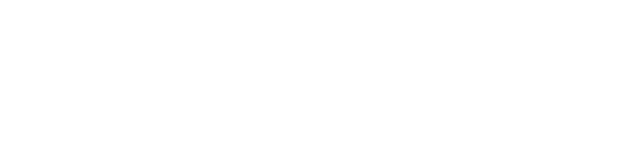
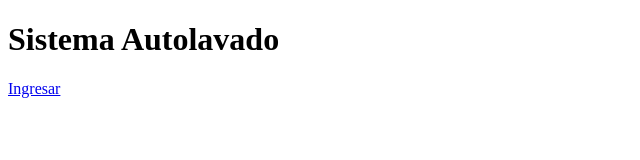
Before and after one commit to MyriamValderrabano/Proyecto2, a plain HTML site: page index.html in a window 1280 px wide. Shown: the whole page, without its empty margins (0-640 px from the left). Drawn offline with Linux system fonts and the light colour scheme.

Commit message:
Actualizar index

```diff
--- a/index.html
+++ b/index.html
@@ -3,9 +3,10 @@
 <head>
     <meta charset="UTF-8">
     <meta name="viewport" content="width=device-width, initial-scale=1.0">
-    <title>Document</title>
+    <title>Bievenidos</title>
 </head>
 <body>
-
+    <h1>Sistema Autolavado</h1>
+    <a href="menu.html">Ingresar</a>
 </body>
 </html>
```
